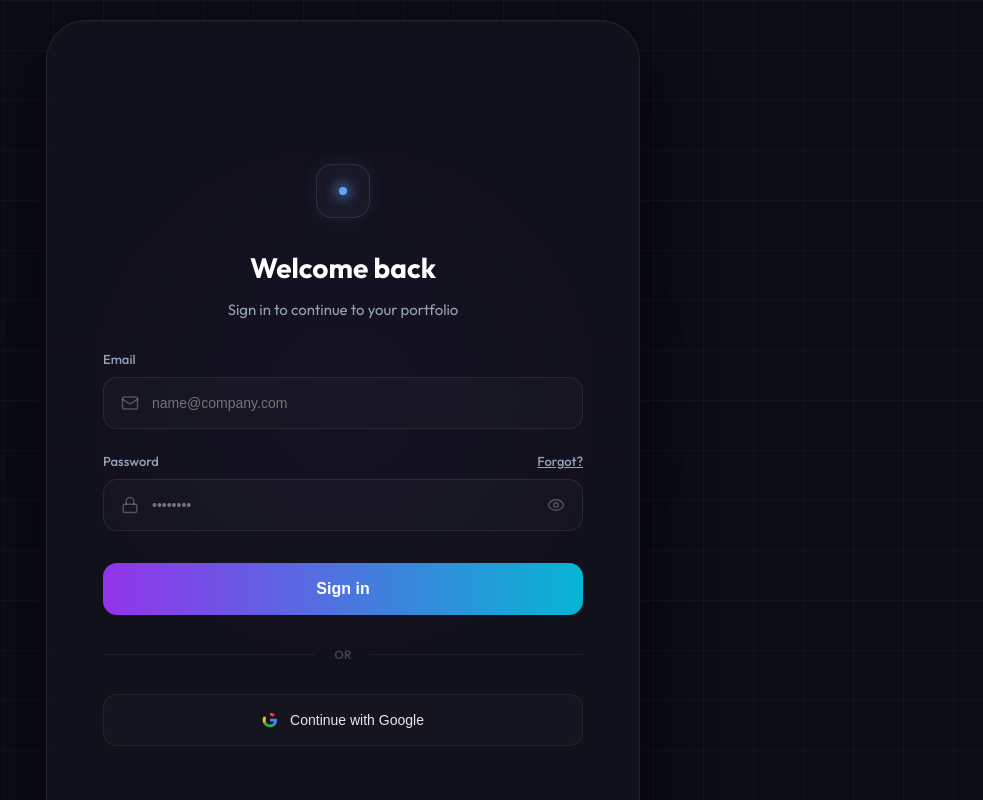
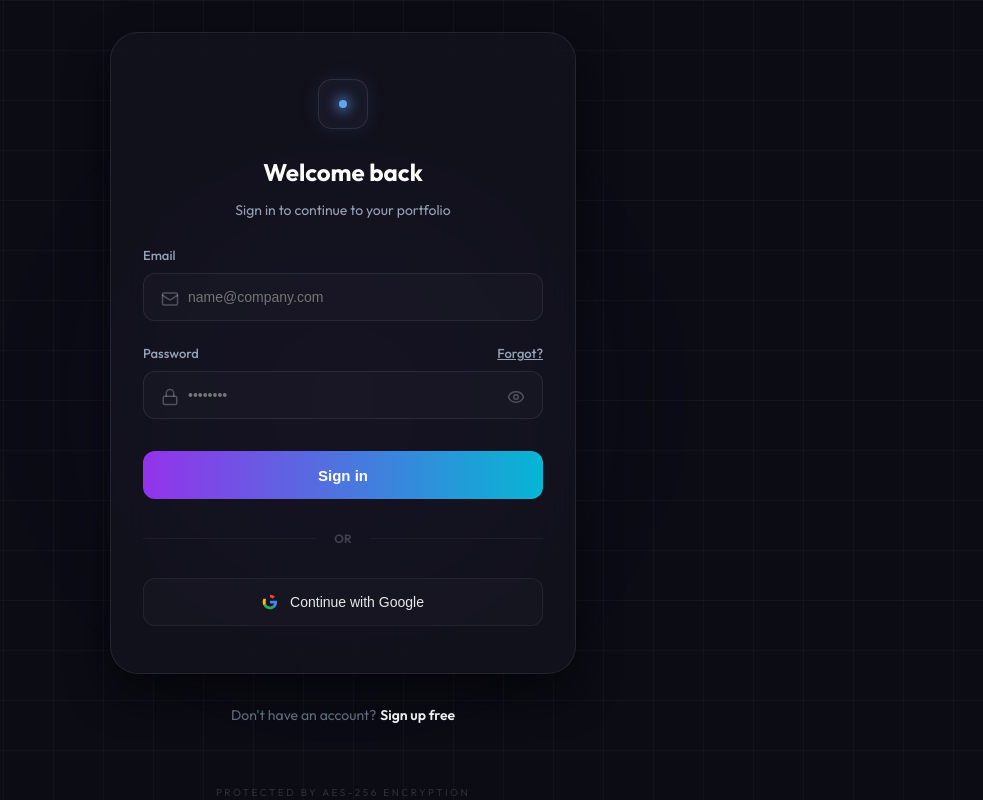
Before and after one commit to guillermomoralesruelas-ctrl/auth-service-platform, a Next.js app in the folder frontend/: page /login in a window 1280 px wide. Shown: the top 800 px of the page, without its empty margins (297-1280 px from the left). Built offline with nearby package versions, Linux system fonts and the light colour scheme.

Commit message:
design: reduced overall sizes for a more compact look

```diff
--- a/frontend/src/app/globals.css
+++ b/frontend/src/app/globals.css
@@ -51,29 +51,29 @@ body {
 
 /* Card Styling */
 .auth-card {
-  width: 480px; /* Grander, more premium width */
-  min-height: 740px; /* Spacious minimum height */
+  width: 400px; /* Reduced width */
+  min-height: 560px; /* Reduced min-height */
   background: rgba(22, 23, 34, 0.6);
-  backdrop-filter: blur(24px);
+  backdrop-filter: blur(20px);
   border: 1px solid rgba(255, 255, 255, 0.08);
-  border-radius: 40px; /* Softer, more organic corners */
-  padding: 64px 56px; /* Increased breathing room */
-  box-shadow: 0 32px 64px rgba(0, 0, 0, 0.6);
+  border-radius: 28px;
+  padding: 40px 32px; /* Reduced padding */
+  box-shadow: 0 20px 40px rgba(0, 0, 0, 0.5);
   display: flex;
   flex-direction: column;
   justify-content: center;
 }
 
 .icon-box {
-  width: 52px;
-  height: 52px;
+  width: 48px;
+  height: 48px;
   background: rgba(30, 31, 46, 0.6);
   border: 1px solid rgba(255, 255, 255, 0.1);
-  border-radius: 16px;
+  border-radius: 14px;
   display: flex;
   align-items: center;
   justify-content: center;
-  margin: 0 auto 32px;
+  margin: 0 auto 28px;
   box-shadow: 0 0 20px rgba(96, 165, 250, 0.1);
 }
 
@@ -103,11 +103,11 @@ body {
 .input-styled {
   display: block;
   width: 100%;
-  height: 52px;
+  height: 48px; /* Reduced height */
   background: rgba(255, 255, 255, 0.02);
   border: 1px solid rgba(255, 255, 255, 0.08);
-  border-radius: 14px;
-  padding: 0 16px 0 48px;
+  border-radius: 12px;
+  padding: 0 16px 0 44px;
   color: white;
   font-size: 14px;
   transition: all 0.2s ease;
@@ -139,13 +139,13 @@ body {
 /* Buttons */
 .btn-submit {
   width: 100%;
-  height: 52px;
+  height: 48px; /* Reduced from 52px */
   background: linear-gradient(90deg, #9333ea 0%, #06b6d4 100%);
   border: none;
-  border-radius: 14px;
+  border-radius: 12px;
   color: white;
   font-weight: 600;
-  font-size: 16px;
+  font-size: 15px;
   cursor: pointer;
   transition: opacity 0.2s ease;
   margin-top: 8px;
@@ -182,10 +182,10 @@ body {
 
 .btn-google {
   width: 100%;
-  height: 52px;
+  height: 48px; /* Reduced from 52px */
   background: rgba(255, 255, 255, 0.02);
   border: 1px solid rgba(255, 255, 255, 0.06);
-  border-radius: 14px;
+  border-radius: 12px;
   display: flex;
   align-items: center;
   justify-content: center;
@@ -210,16 +210,16 @@ body {
 
 /* Typography */
 .heading {
-  font-size: 28px;
+  font-size: 24px; /* Slightly smaller */
   font-weight: 700;
-  margin-bottom: 8px;
+  margin-bottom: 6px;
   color: white;
 }
 
 .subheading {
-  font-size: 15px;
+  font-size: 14px;
   color: #94a3b8;
-  margin-bottom: 32px;
+  margin-bottom: 28px;
 }
 
 .footer-text {
--- a/frontend/src/app/login/page.tsx
+++ b/frontend/src/app/login/page.tsx
@@ -48,12 +48,12 @@ export default function LoginPage() {
       <div className="page-glow" />
 
       <div className="auth-card">
-        <div className="text-center mb-6">
+        <div className="text-center">
           <div className="icon-box">
             <div className="dot-icon" />
           </div>
-          <h1 className="heading !text-3xl">Welcome back</h1>
-          <p className="subheading !text-base">Sign in to continue to your portfolio</p>
+          <h1 className="heading">Welcome back</h1>
+          <p className="subheading">Sign in to continue to your portfolio</p>
         </div>
 
         {error && (
@@ -62,7 +62,7 @@ export default function LoginPage() {
           </div>
         )}
 
-        <form onSubmit={handleLogin} className="space-y-6">
+        <form onSubmit={handleLogin} className="space-y-4">
           <div>
             <label className="label-text">Email</label>
             <div className="input-container">
--- a/frontend/src/app/register/page.tsx
+++ b/frontend/src/app/register/page.tsx
@@ -43,12 +43,12 @@ export default function RegisterPage() {
       <div className="page-glow" />
 
       <div className="auth-card">
-        <div className="text-center mb-6">
+        <div className="text-center">
           <div className="icon-box">
             <div className="dot-icon" />
           </div>
-          <h1 className="heading !text-3xl">Create your account</h1>
-          <p className="subheading !text-base">Join the platform today</p>
+          <h1 className="heading">Create your account</h1>
+          <p className="subheading">Join the platform today</p>
         </div>
 
         {error && (
@@ -57,7 +57,7 @@ export default function RegisterPage() {
           </div>
         )}
 
-        <form onSubmit={handleRegister} className="space-y-6">
+        <form onSubmit={handleRegister} className="space-y-4">
           <div className="grid grid-cols-2 gap-4">
             <div>
               <label className="label-text">First name</label>
```
